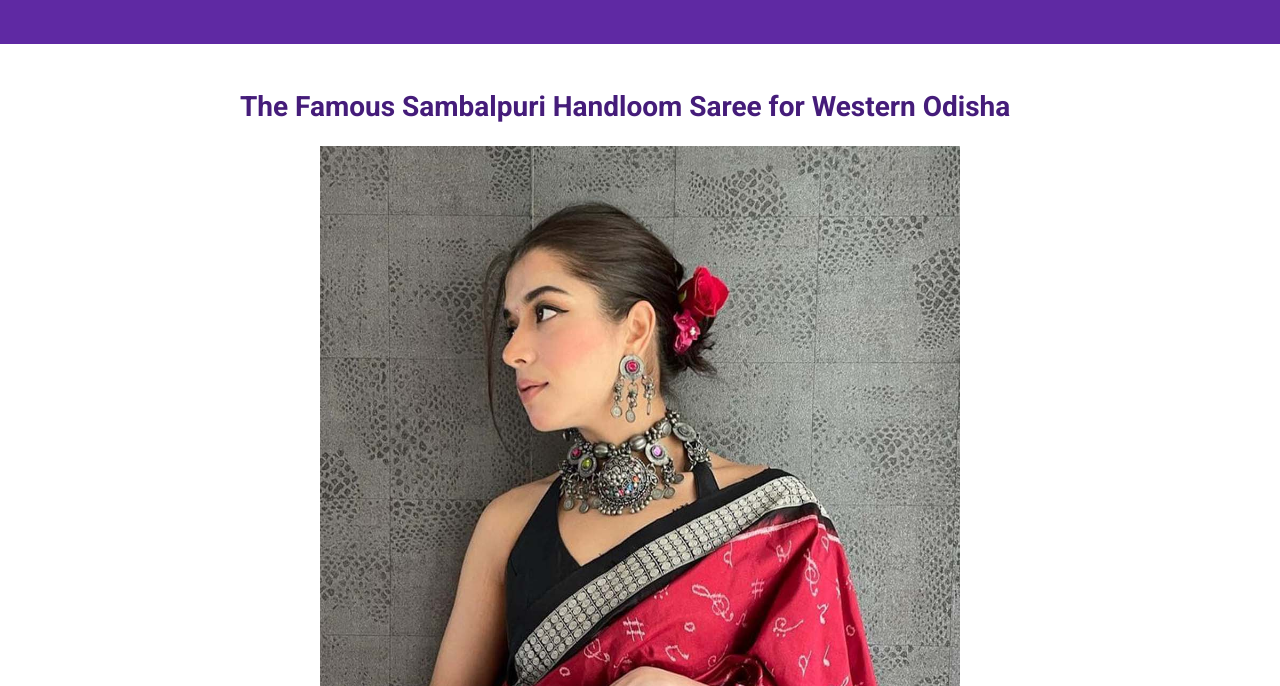
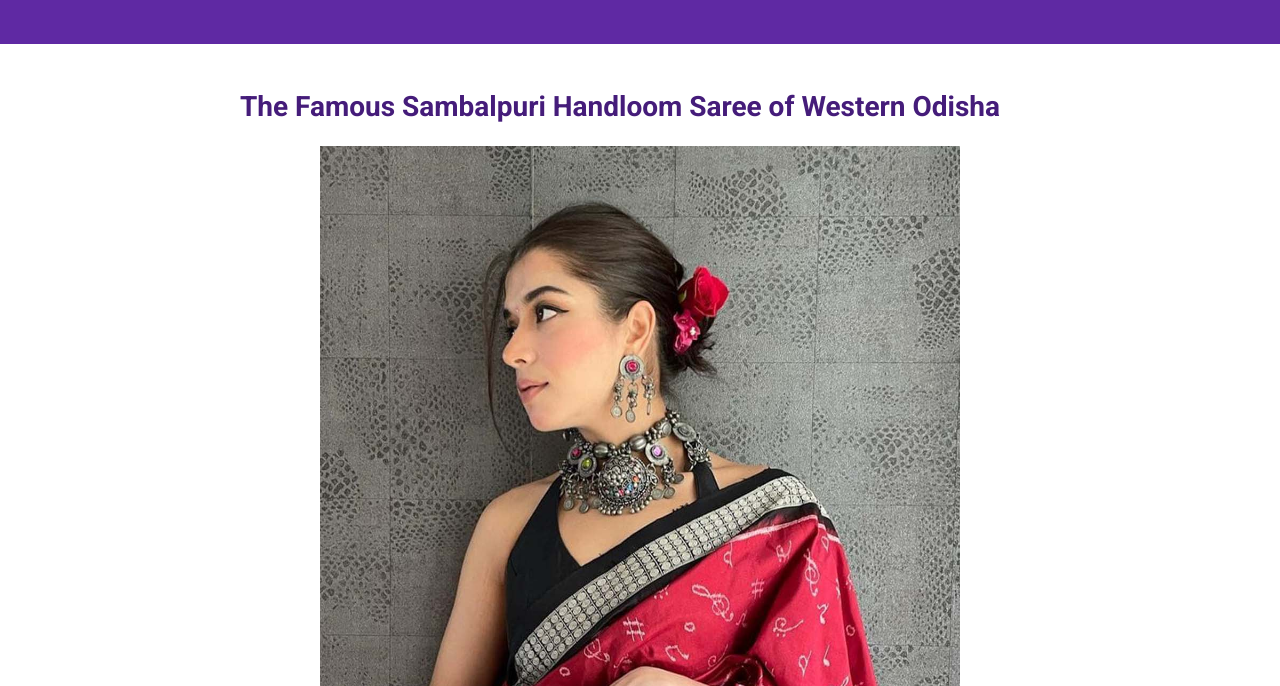
Before and after one commit to gerry2206/my-netlify-site, a plain HTML site: page index.html in a window 1280 px wide. Shown: the part 114-800 px from the top of the page. Drawn offline with Linux system fonts and the light colour scheme.

Commit message:
Update index.html with saree

```diff
--- a/index.html
+++ b/index.html
@@ -29,7 +29,7 @@
 	<main>
 		<section>
 			<div class="container">
-				<h2>The Famous Sambalpuri Handloom Saree for Western Odisha</h2>
+				<h2>The Famous Sambalpuri Handloom Saree of Western Odisha</h2>
 				<img  src="images/sambalpuri-saree.jpg" alt="Purple and silver sneakers" class="main-image">
 				<h3>Pure Cotton Sambalpuri saree is super good value!</h3>
 				<p>When life gives you colors, wear them in a saree. <a href="#">crafting an NFT</a>, and by this time next week, you'll be a millionaire.</p>
```
